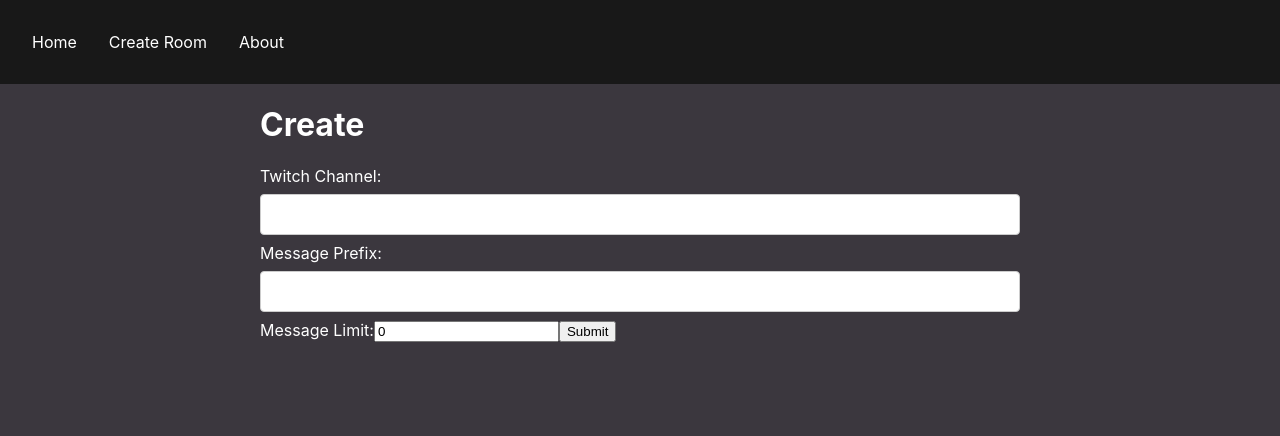
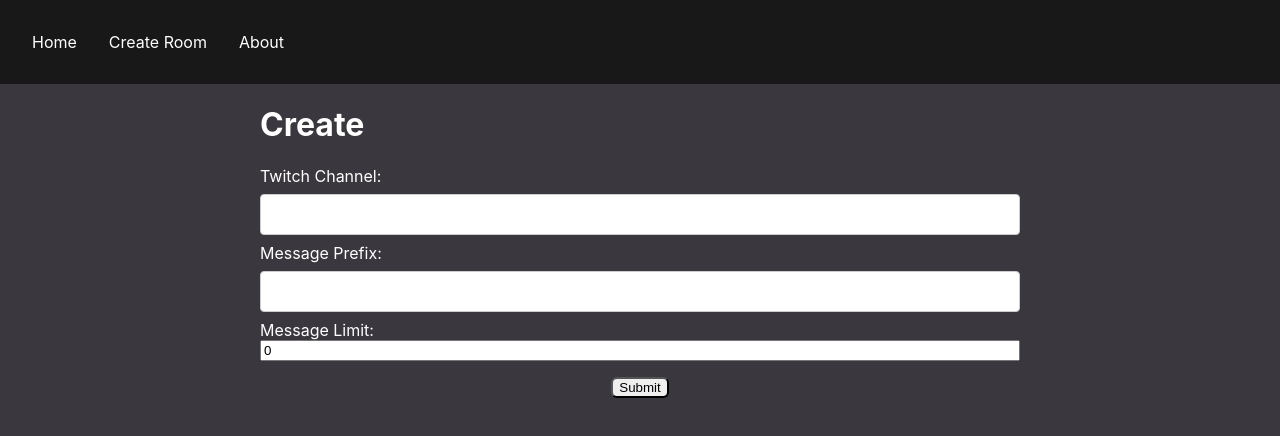
Before and after one commit to alexshelto/twitch_1per, a React (Create React App) app in the folder 1per/: page /create in a window 1280 px wide. Shown: the top 436 px of the page. Built offline with nearby package versions, Linux system fonts and the light colour scheme.

Commit message:
cleaned up

```diff
--- a/1per/src/App.css
+++ b/1per/src/App.css
@@ -2,6 +2,11 @@
   /* text-align: center; */
     color: white;
 
+}
+
+
+.skip-to-content {
+  color: #FFFF;
 }
 
 #container {
--- a/1per/src/App.js
+++ b/1per/src/App.js
@@ -9,7 +9,7 @@ import Create from "./Pages/Create";
 import View from "./Pages/View";
 
 import Header from "./Components/Header";
-import Footer from "./Components/Footer";
+//import Footer from "./Components/Footer";
 
 import './App.css';
 
@@ -19,7 +19,7 @@ function App() {
         <div class='App'>
         <Router>
             <div id="skip">
-                <a href="#mainContent">Skip to main content</a>
+                <a class='skip-to-content' href="#mainContent">Skip to main content</a>
             </div>
 
             <Header />
--- a/1per/src/Components/CreateForm.js
+++ b/1per/src/Components/CreateForm.js
@@ -74,11 +74,18 @@ export class CreateForm extends React.Component {
                         <label for='prefix' > Message Prefix: </label>
                         <input type="text" id='prefix' value={this.state.prefix} onChange={this.handleChangePrefix} />
 
+
                         <label for='limit'>Message Limit:</label>
-                        <input type="number" id='limit' value={this.state.limit} onChange={this.handleChangeLimit} />
+                        <div class='btn-holder'>
+                          <input type="number" id='limit' value={this.state.limit} onChange={this.handleChangeLimit} />
+                        </div>
 
-                        <input class='submit-btn' type="submit" value="Submit" />
+                        <div class='btn-holder'>
+                          <input class='submit-btn' type="submit" value="Submit" />
+                        </div>
+
                 </form>
+
 
             </div>
           </div>
--- a/1per/src/static/createform.css
+++ b/1per/src/static/createform.css
@@ -1,7 +1,3 @@
-
-.middle-element {
-
-}
 
 .mainContent {
 
@@ -18,7 +14,18 @@ form {
 }
 
 .submit-btn {
+  display: flec;
+  margin: 2vh;
+  border-radius: 6px;
+}
 
+.btn-holder {
+  display: flex;
+  justify-content: center;
+}
+
+input[type='number']{
+    width: 100%;
 }
 
 #skip a {
```
